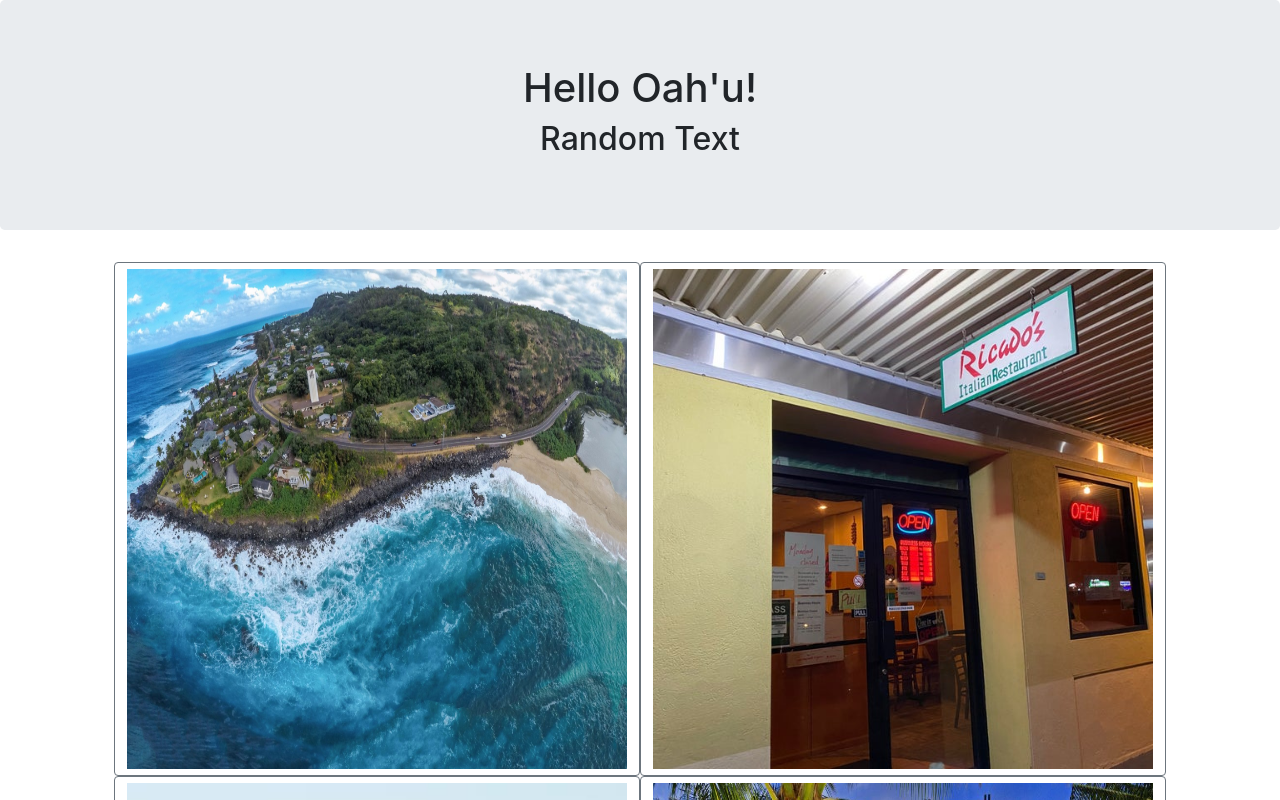
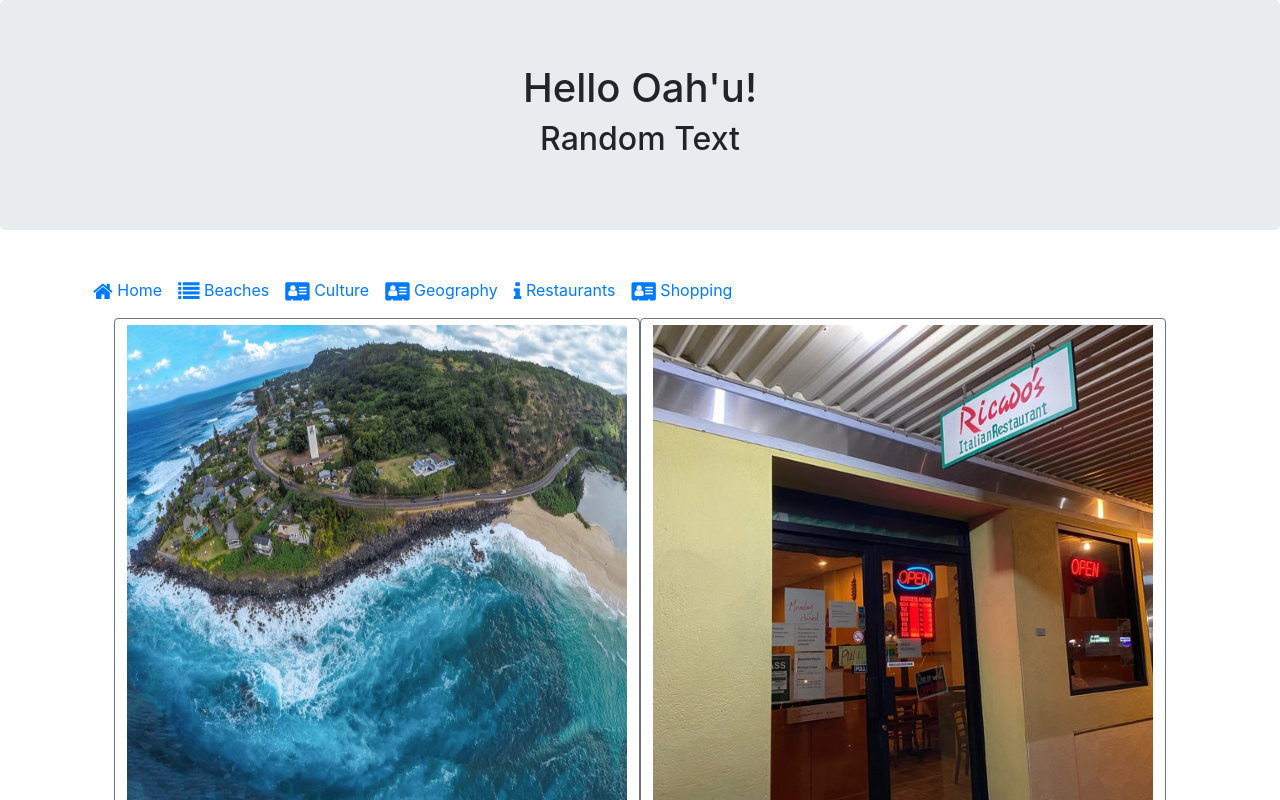
Before and after one commit to mj-wd/oahu-project-react, a React (Create React App) app: page / in a window 1280 px wide. Shown: the top 800 px of the page. Built offline with nearby package versions, Linux system fonts and the light colour scheme.

Commit message:
Added Navbar back

```diff
--- a/src/components/CardComponent.jsx
+++ /dev/null
@@ -1 +0,0 @@
-import React from 'react';
--- a/src/components/HeaderComponent.jsx
+++ b/src/components/HeaderComponent.jsx
@@ -1,6 +1,6 @@
 import React, { Component } from 'react';
-import { Jumbotron } from 'reactstrap';
-import Modal1 from './HomeModal';
+import { Nav, Navbar, NavbarBrand, NavItem, Jumbotron, NavLink, Collapse, NavbarToggler } from 'reactstrap';
+
 
 
 class Header extends Component {
@@ -23,7 +23,7 @@ class Header extends Component {
 
     render() {
         return (
-            <>
+            <React.Fragment>
                 <Jumbotron>
                     <div className="container">
                         <div className="row">
@@ -34,12 +34,51 @@ class Header extends Component {
                         </div>
                     </div>
                 </Jumbotron>
-            </>
+
+                <Navbar light sticky="top" expand="md">
+                    <div className="container">
+                        <NavbarBrand className="mr-auto" href="/"></NavbarBrand>
+                        <NavbarToggler onClick={this.toggleNav} />
+                        <Collapse isOpen={this.state.isNavOpen} navbar>
+                            <Nav navbar>
+                                <NavItem>
+                                    <NavLink className="nav-link text-primary" to="/home">
+                                        <i className="fa fa-home fa-lg" /> Home
+                                    </NavLink>
+                                </NavItem>
+                                <NavItem>
+                                    <NavLink className="nav-link text-primary" to="/Beaches">
+                                        <i className="fa fa-list fa-lg" /> Beaches
+                                    </NavLink>
+                                </NavItem>
+                                <NavItem>
+                                    <NavLink className="nav-link text-primary" to="/Culture">
+                                        <i className="fa fa-address-card fa-lg" /> Culture
+                                    </NavLink>
+                                </NavItem>
+                                <NavItem>
+                                    <NavLink className="nav-link text-primary" to="/Geography">
+                                        <i className="fa fa-address-card fa-lg" /> Geography
+                                    </NavLink>
+                                </NavItem>
+                                <NavItem>
+                                    <NavLink className="nav-link text-primary" to="/Restaurants">
+                                        <i className="fa fa-info fa-lg" /> Restaurants
+                                    </NavLink>
+                                </NavItem>
+                                <NavItem>
+                                    <NavLink className="nav-link text-primary" to="/Shopping">
+                                        <i className="fa fa-address-card fa-lg" /> Shopping
+                                    </NavLink>
+                                </NavItem>
+                            </Nav>
+                        </Collapse>
+                    </div>
+                </Navbar>
+            </React.Fragment>
+
         );
     };
 }
 
-
-
-
 export default Header;
--- a/src/components/ModalComponent.jsx
+++ b/src/components/ModalComponent.jsx
@@ -29,14 +29,12 @@ import { Modal, ModalHeader, ModalBody, Button } from 'reactstrap';
 //         );
 // }
 
-function RenderModal({toggler, homeCards, isOpen}) {
+function RenderCardModal({toggler, homeCard, isOpen}) {
     return(
         <Modal className="modal-lg" isOpen={isOpen} toggler={toggler}>
             <ModalHeader>
                 <ModalBody>
-                    <img src={homeCards[0].images[0]} style={{ width: 200, height: 200 }} />
-                    <img src={homeCards[0].images[1]} style={{ width: 200, height: 200 }} />
-                    <img src={homeCards[0].images[2]} style={{ width: 200, height: 200 }} />
+                    <img src={homeCard.id.images} style={{ width: 200, height: 200 }} />
                     <Button onClick={toggler}>X</Button>
                 </ModalBody>
             </ModalHeader>
@@ -44,5 +42,19 @@ function RenderModal({toggler, homeCards, isOpen}) {
     )
 }
 
+function RenderModal({toggler, homeCards, isOpen}) {
+    const renderModal = homeCards.map(homeCard => {
+        return(
+            <RenderCardModal key={homeCard.id} homeCard={homeCard} images={homeCard.images} toggler={toggler} isOpen={isOpen} />
+        );
+    });
+        return(
+            <div>
+                {renderModal}
+            </div>
+        );
+}
+
+
 
 export default RenderModal;
```
